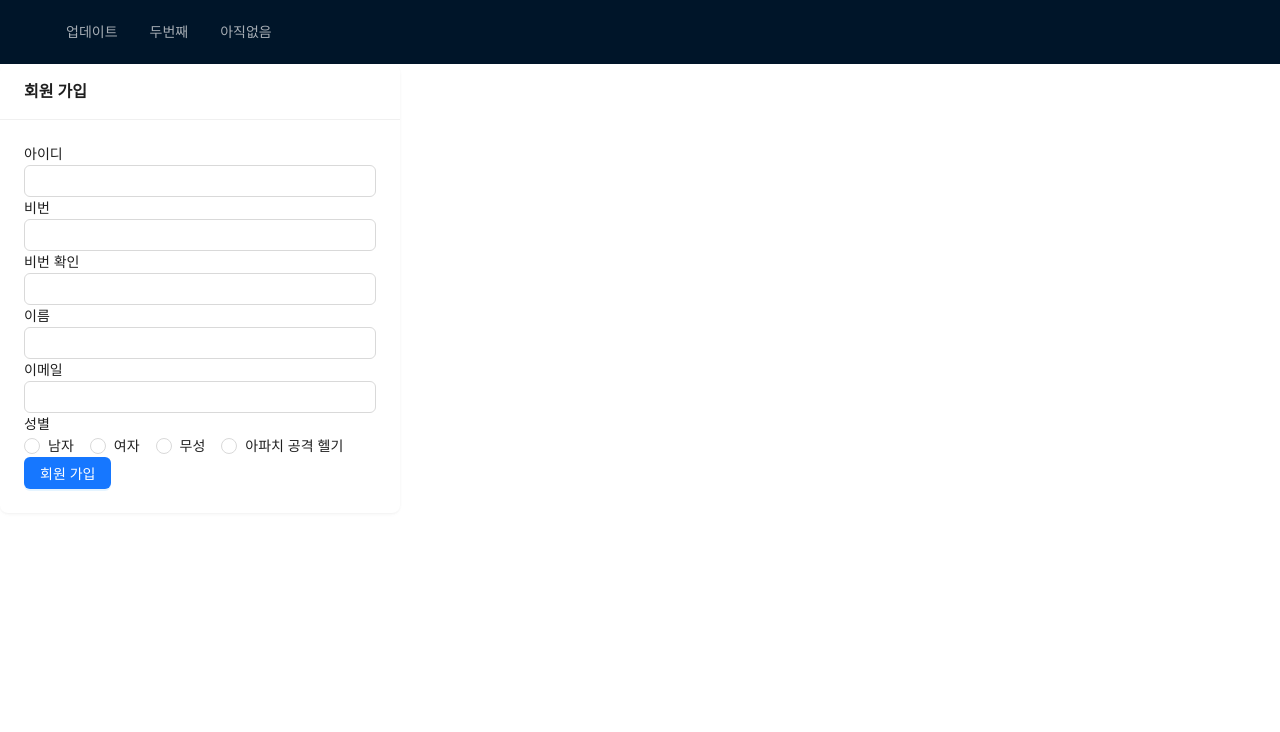
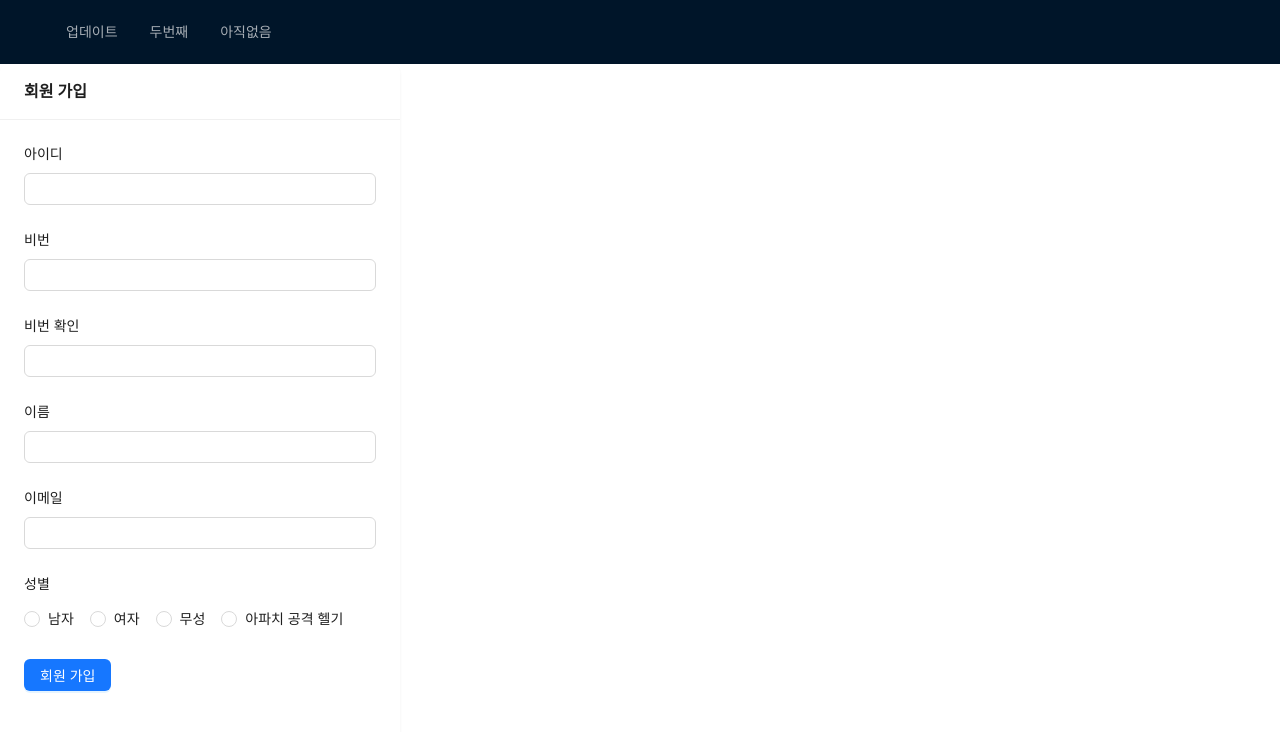
Before and after one commit to nihilism011/react_sns, a React (Create React App) app: page /signup in a window 1280 px wide. Shown: the top 732 px of the page. Built offline with nearby package versions, Linux system fonts and the light colour scheme.

Commit message:
회원가입 페이지 유효성 검사 체크

```diff
--- a/package.json
+++ b/package.json
@@ -39,6 +39,7 @@
       "last 1 safari version"
     ]
   },
+  "proxy": "http://localhost:8080",
   "devDependencies": {
     "@babel/plugin-proposal-private-property-in-object": "^7.21.11"
   }
--- a/src/hooks/user.js
+++ b/src/hooks/user.js
@@ -5,7 +5,7 @@ import axios from "axios";
 
 export const useUser = (userId) => {
   const [testUser, setTestUser] = useState(null);
-  const url = `http://localhost:3001/test/${userId}`;
+  const url = `/test/${userId}`;
   useEffect(() => {
     axios
       .get(url)
--- /dev/null
+++ b/src/lib/restAxios.js
@@ -0,0 +1,11 @@
+import axios from "axios";
+
+export const postAxios = async (url, form) => {
+  try {
+    const { data } = await axios.post(url, form);
+    return data;
+  } catch (err) {
+    console.error(err);
+    return false;
+  }
+};
--- a/src/lib/userLib.js
+++ b/src/lib/userLib.js
@@ -1,13 +1,7 @@
 import axios from "axios";
 
 export async function updateName(id, name) {
-  const url = `http://localhost:3001/test/${id}`;
+  const url = `/test/${id}`;
   const res = await axios.patch(url, { id: id, name: name });
   return res;
 }
-export const formSubmit = (form) => {
-  const url = "http://localhost:3001/user/signup/submit";
-  axios.post(url, form.current).then(({ data }) => {
-    alert("회원가입 완료");
-  });
-};
--- a/src/page/signupPage.js
+++ b/src/page/signupPage.js
@@ -1,78 +1,79 @@
 import { useRef, useState } from "react";
-import { Button, Input, Radio, Card } from "antd";
-import { formSubmit } from "../lib/userLib.js";
+import { Button, Input, Radio, Card, Form } from "antd";
+import { postAxios } from "../lib/restAxios.js";
+import axios from "axios";
+
 const SignupPage = () => {
-  const submitForm = useRef({
-    userId: "",
-    userName: "",
-    password: "",
-    email: "",
-    gender: "",
-  });
-  const inputChange = (e) => {
-    submitForm.current = {
-      ...submitForm.current,
-      [e.target.name]: e.target.value,
-    };
-  };
-  const pwdCheck = useRef(null);
-  const [isPwdCheck, setIsPwdCheck] = useState(null);
+  const [form] = Form.useForm();
   return (
     <Card title="회원 가입" bordered={false} style={{ width: 400 }}>
-      아이디
-      <Input
-        name="userId"
-        onChange={(e) => {
-          inputChange(e);
-        }}
-      ></Input>
-      비번
-      <Input
-        name="password"
-        onChange={(e) => {
-          inputChange(e);
-        }}
-      ></Input>
-      비번 확인
-      <Input
-        onChange={(e) => {
-          pwdCheck.current = e.target.value;
-        }}
-      ></Input>
-      이름
-      <Input
-        name="userName"
-        onChange={(e) => {
-          inputChange(e);
-        }}
-      ></Input>
-      이메일
-      <Input
-        name="email"
-        onChange={(e) => {
-          inputChange(e);
-        }}
-      ></Input>
-      성별
-      <Radio.Group
-        name="gender"
-        onChange={(e) => {
-          inputChange(e);
+      <Form
+        layout="vertical"
+        form={form}
+        onFinish={(e) => {
+          console.log(e);
+          postAxios("/user/signup/submit", e);
         }}
       >
+        <Form.Item
+          label="아이디"
+          name="userId"
+          rules={[
+            () => ({
+              validator: async (_, value) => {
+                const { data } = await axios.get("/user/idCheck", {
+                  params: { id: value },
+                });
+                if (data) return Promise.resolve();
+                return Promise.reject(new Error("중복된 아이디가 있습니다."));
+              },
+            }),
+          ]}
+        >
+          <Input />
+        </Form.Item>
+        <Form.Item label="비번" name="password">
+          <Input />
+        </Form.Item>
+        <Form.Item
+          label="비번 확인"
+          name="pwdCheck"
+          dependencies={["password"]}
+          rules={[
+            ({ getFieldValue }) => ({
+              validator(_, value) {
+                if (!value || getFieldValue("password") === value) {
+                  return Promise.resolve();
+                }
+                return Promise.reject(
+                  new Error("패스워드가 일치하지 않습니다.")
+                );
+              },
+            }),
+          ]}
+        >
+          <Input />
+        </Form.Item>
+        <Form.Item label="이름" name="userName">
+          <Input />
+        </Form.Item>
+        <Form.Item label="이메일" name="email">
+          <Input />
+        </Form.Item>
+        <Form.Item label="성별" name="gender">
+          <Radio.Group>
             <Radio value={"M"}>남자</Radio>
             <Radio value={"F"}>여자</Radio>
             <Radio value={"N"}>무성</Radio>
             <Radio value={"AH"}>아파치 공격 헬기</Radio>
           </Radio.Group>
-      <Button
-        type="primary"
-        onClick={() => {
-          formSubmit(submitForm);
-        }}
-      >
+        </Form.Item>
+        <Form.Item>
+          <Button type="primary" htmlType="submit">
             회원 가입
           </Button>
+        </Form.Item>
+      </Form>
     </Card>
   );
 };
```
Also changed, not shown: src/page/SuccessSignupPage.js (added, +7 -0 lines). Lines whose indentation alone changed are shown as unchanged.
